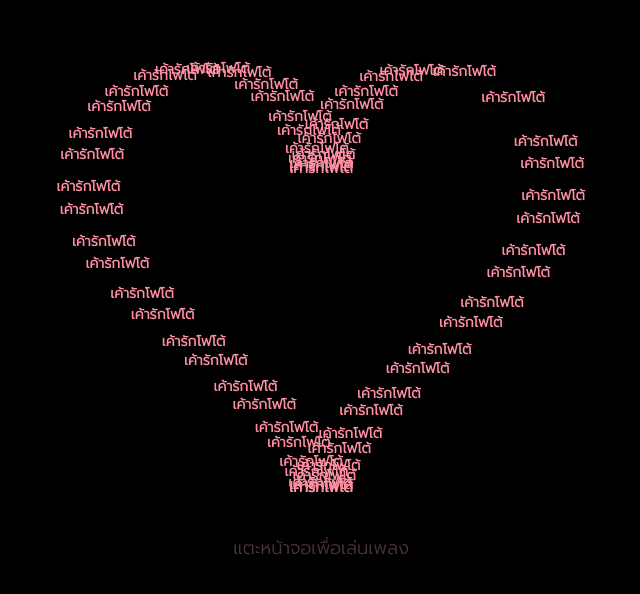
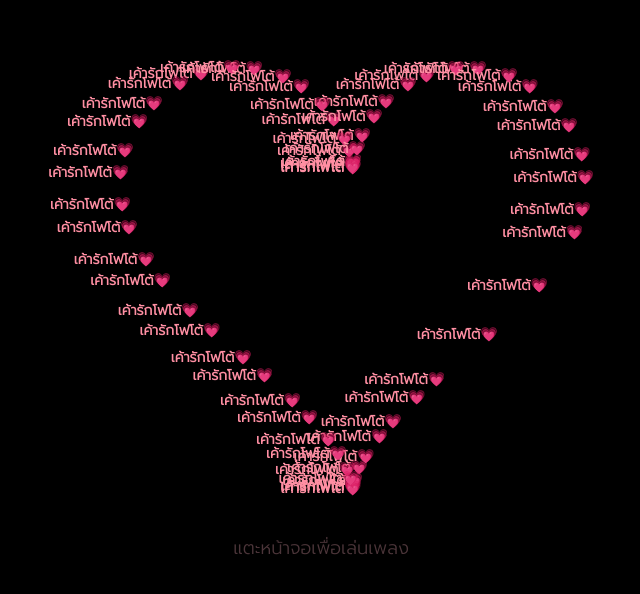
Before and after one commit to momentememories-ui/you35, a plain HTML site: page index.html in a window 1280 px wide. Shown: the part 158-752 px from the top of the page, without its empty margins (319-959 px from the left). Drawn offline with Linux system fonts and the light colour scheme.

Commit message:
Update index.html

```diff
--- a/index.html
+++ b/index.html
@@ -98,10 +98,10 @@
                 let x = canvas.width / 2 + pos.x * scale;
                 let y = (canvas.height / 2) + pos.y * scale;
 
-                ctx.fillText("เค้ารักโฟโต้", x, y);
+                ctx.fillText("เค้ารักโฟโต้💗", x, y);
             }
 
-            t += 0.005;
+            t += 0.05;
             requestAnimationFrame(draw);
         }
 
```
